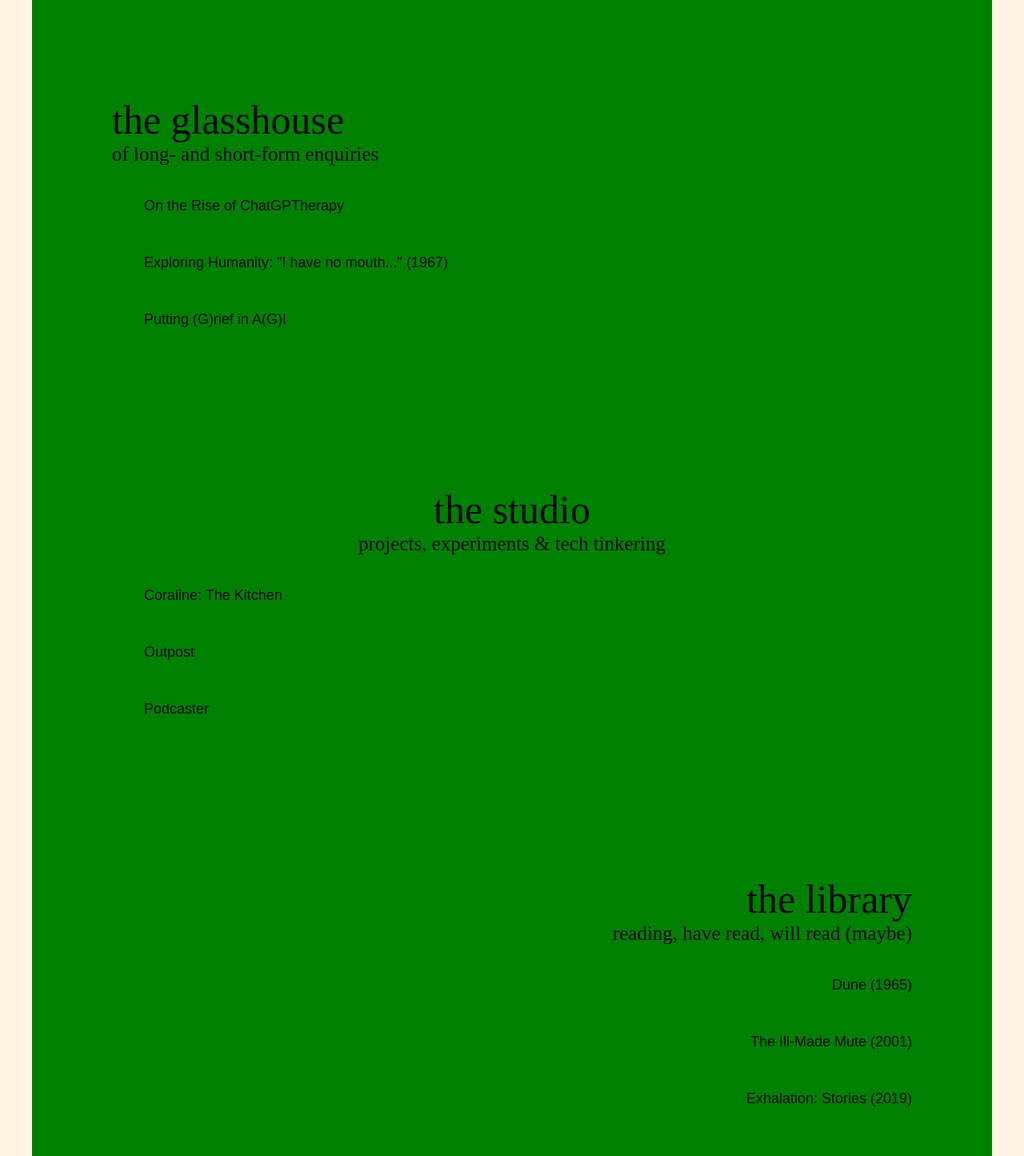
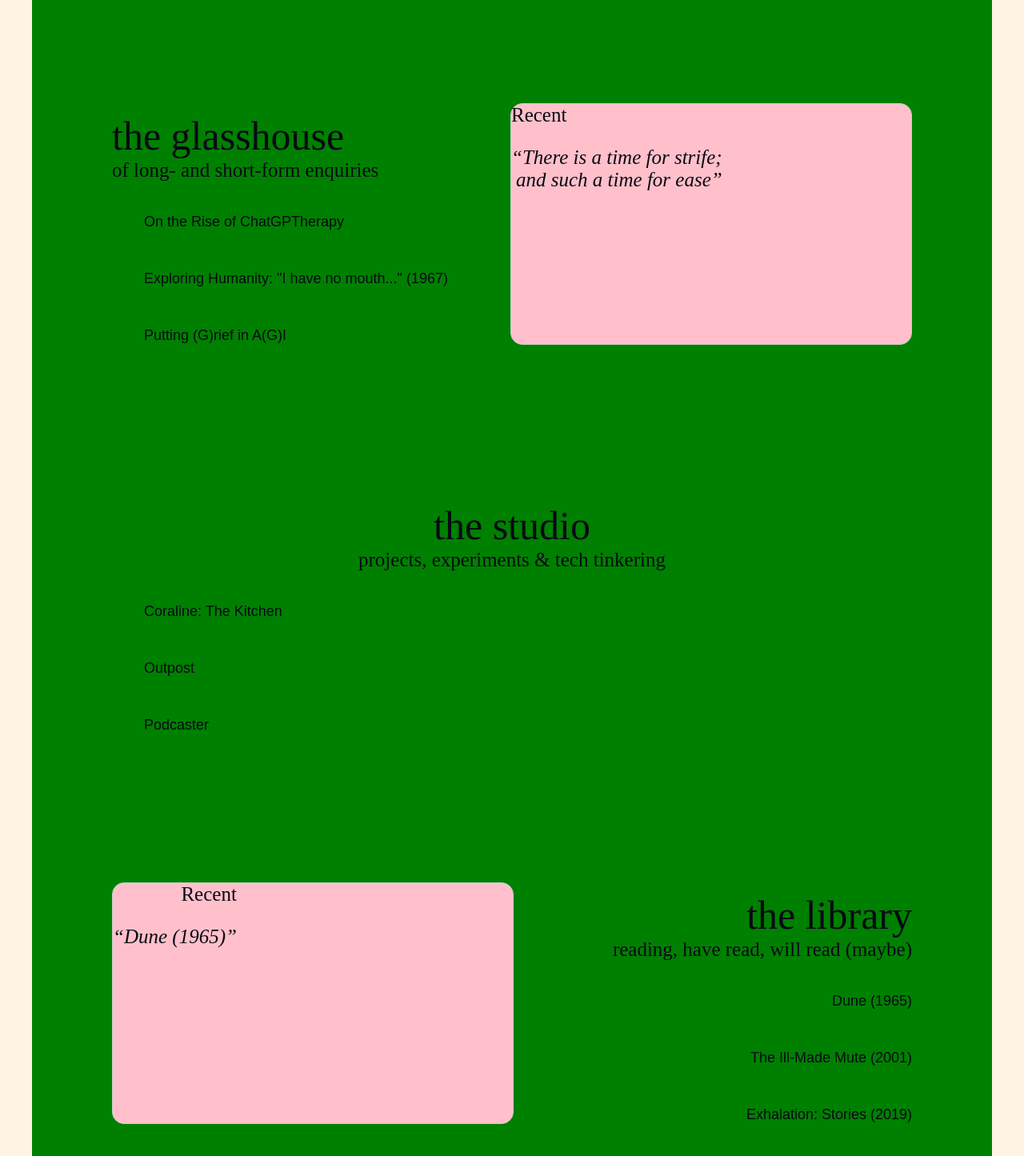
Before and after one commit to eqyng/Personal-Website, a plain HTML site: page index.html in a window 1280 px wide. Shown: the part 800-2245 px from the top of the page at 80% size. Drawn offline with Linux system fonts and the light colour scheme; a web font is replaced by a local one.

Commit message:
Style for carousel containers

```diff
--- a/index.html
+++ b/index.html
@@ -55,6 +55,13 @@
                         <li><a href="test.html">Putting (G)rief in A(G)I</a></li>
                     </ul>
             </div>
+
+            <div class="static-carousel-container">
+                <div class="carousel-item active">
+                    <h4>Recent</h4>
+                    <h3>“There is a time for strife; <br> and such a time for ease”</h3>
+                </div>
+            </div>
         </section>
 
         <!--The Studio-->
@@ -73,7 +80,14 @@
         <!--The Library-->
         <section id="library" class="page-section library-section">
             <div class="section-content-wrapper">
-                <h2> the library</h2>
+                <div class="static-carousel-container">
+                    <div class="carousel-item active">
+                        <h4>Recent</h4>
+                        <h3>“Dune (1965)”</h3>
+                    </div>
+                </div>
+                <div class="library-links">
+                    <h2>the library </h2>
                         <h4> reading, have read, will read (maybe)</h4>
                         <ul class="article-list">
                             <li><a href="test.html">Dune (1965)</a></li>
@@ -81,6 +95,8 @@
                             <li><a href="test.html">Exhalation: Stories (2019)</a></li>
                         </ul>
                 </div>
+            </div>
+
         </section>
 
         <!--The Cabinet-->
--- a/style.css
+++ b/style.css
@@ -96,7 +96,7 @@
     font-family: Inria Serif, serif;
     font-weight: 400;
     font-style: italic;
-    font-size: 20px;
+    font-size: 25px;
     color: #080914;
     text-align: right;
 }
@@ -150,6 +150,36 @@
     color: #D36008;
 }
 
+.garden-section {
+    display: flex;
+    justify-content: space-between;
+    align-items: center;
+}
+
+#glasshouse .static-carousel-container {
+    display: flex;
+    background-color: pink;
+    width: 500px;
+    height: 300px;
+    border: 1px solid #ccc;
+    border-radius: 15px;
+}
+
+#library .section-content-wrapper {
+    display: flex;
+    justify-content: space-between;
+    align-items: center;
+}
+
+#library .static-carousel-container {
+    display: flex;
+    background-color: pink;
+    width: 500px;
+    height: 300px;
+    border: 1px solid #ccc;
+    border-radius: 15px;
+}
+
 .studio-section h2, .studio-section h4, .cabinet-section h2, .cabinet-section h4{
     text-align: center;
 }
```
Lines whose indentation alone changed are shown as unchanged.
